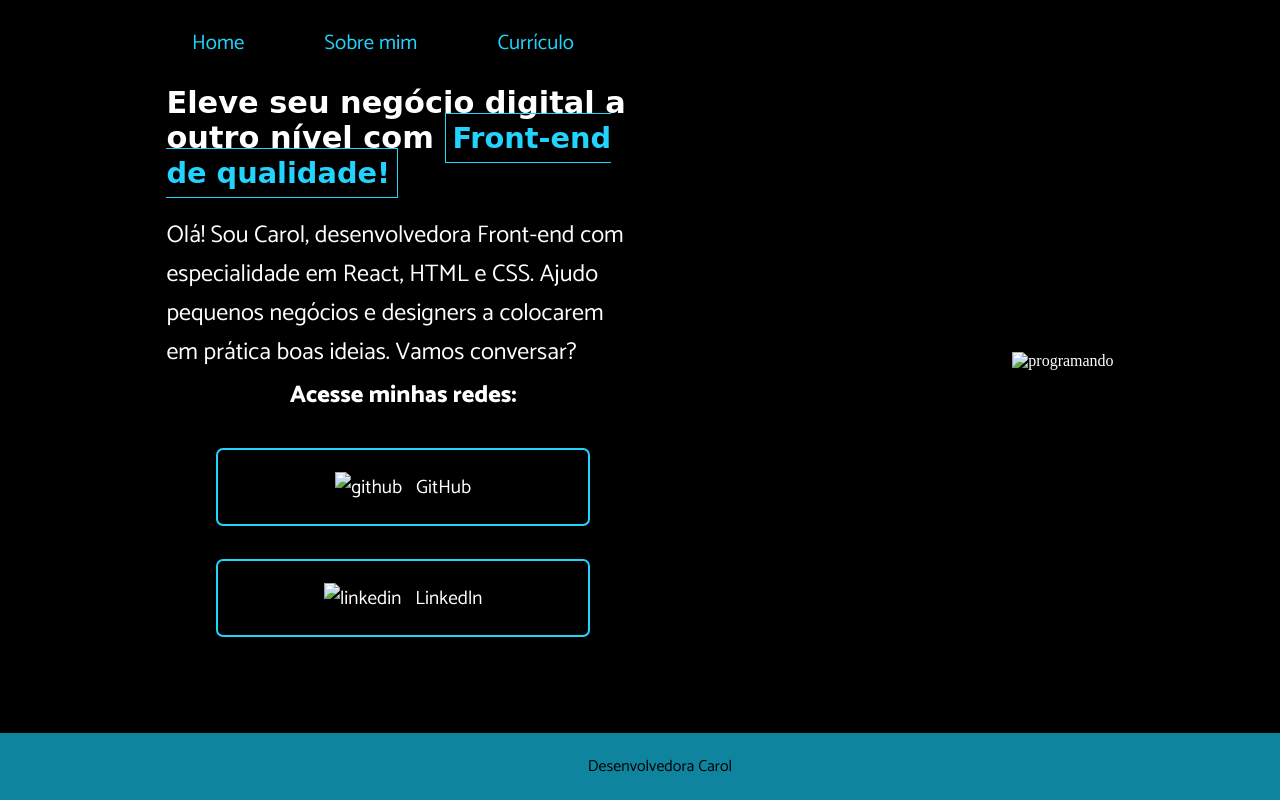
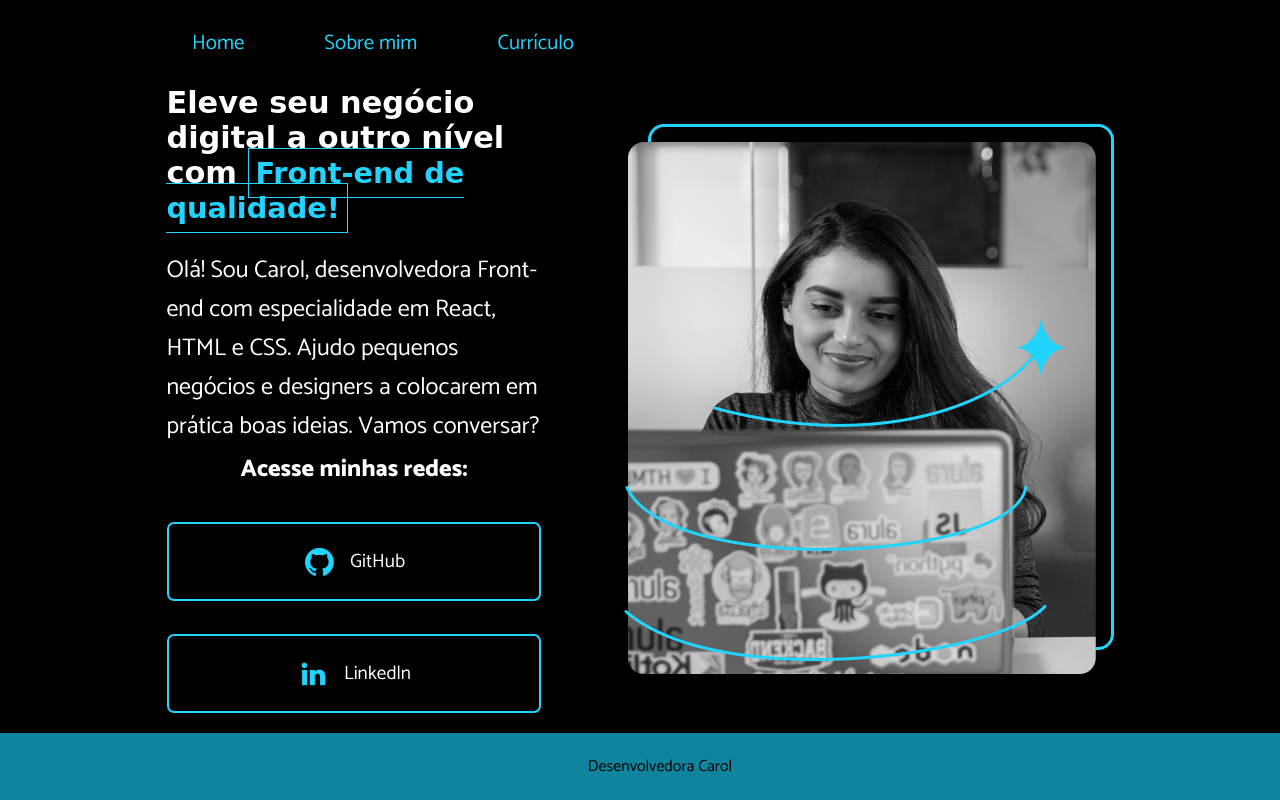
Before and after one commit to Caroldgt/Portifolio, a plain HTML site: page index.html in a window 1280 px wide. Shown: the top 800 px of the page. Drawn offline with Linux system fonts and the light colour scheme; a web font is replaced by a local one.

Commit message:
alterações

```diff
--- a/index.html
+++ b/index.html
@@ -26,18 +26,18 @@
                 CSS. Ajudo pequenos negócios e designers a colocarem em prática boas ideias. Vamos conversar?</p>
             <div class="apresentacao__links">
                 <h2 class="apresentacao_subtiltulo">Acesse minhas redes:</h2>
-                <a class="apresentacao__links_link">
-                    <img class="apresentacao__imagem" src="./image/github.png" alt="github">
+                <a class="apresentacao__links_link" href="https://github.com/Caroldgt">
+                    <img class="apresentacao__imagem" src="./HTML/image/github.png" alt="github">
                     GitHub
                 </a>
 
-                <a class="apresentacao__links_link">
-                    <img class="apresentacao__imagem" src="./image/linkedin.png" alt="linkedin">
+                <a class="apresentacao__links_link" href="https://www.linkedin.com/in/ana-carolina-703725256/">
+                    <img class="apresentacao__imagem" src="./HTML/image/linkedin.png" alt="linkedin">
                     Linkedln
                 </a>
             </div>
         </section>
-        <img class="apresentacao__imagem" src="./image/Imagem.png" alt="programando">
+        <img class="apresentacao__imagem" src="./HTML/image/Imagem.png" alt="programando">
     </main>
     <footer class="footer">
 
```
